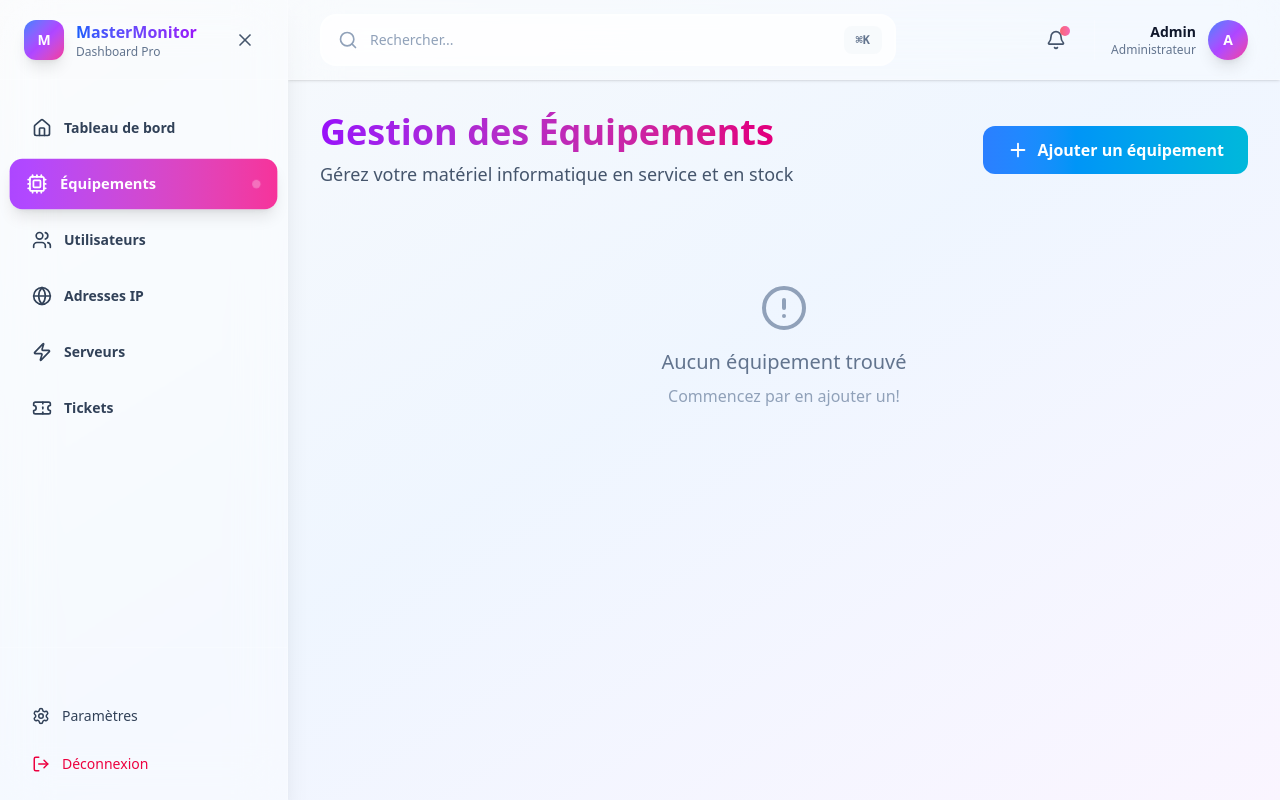
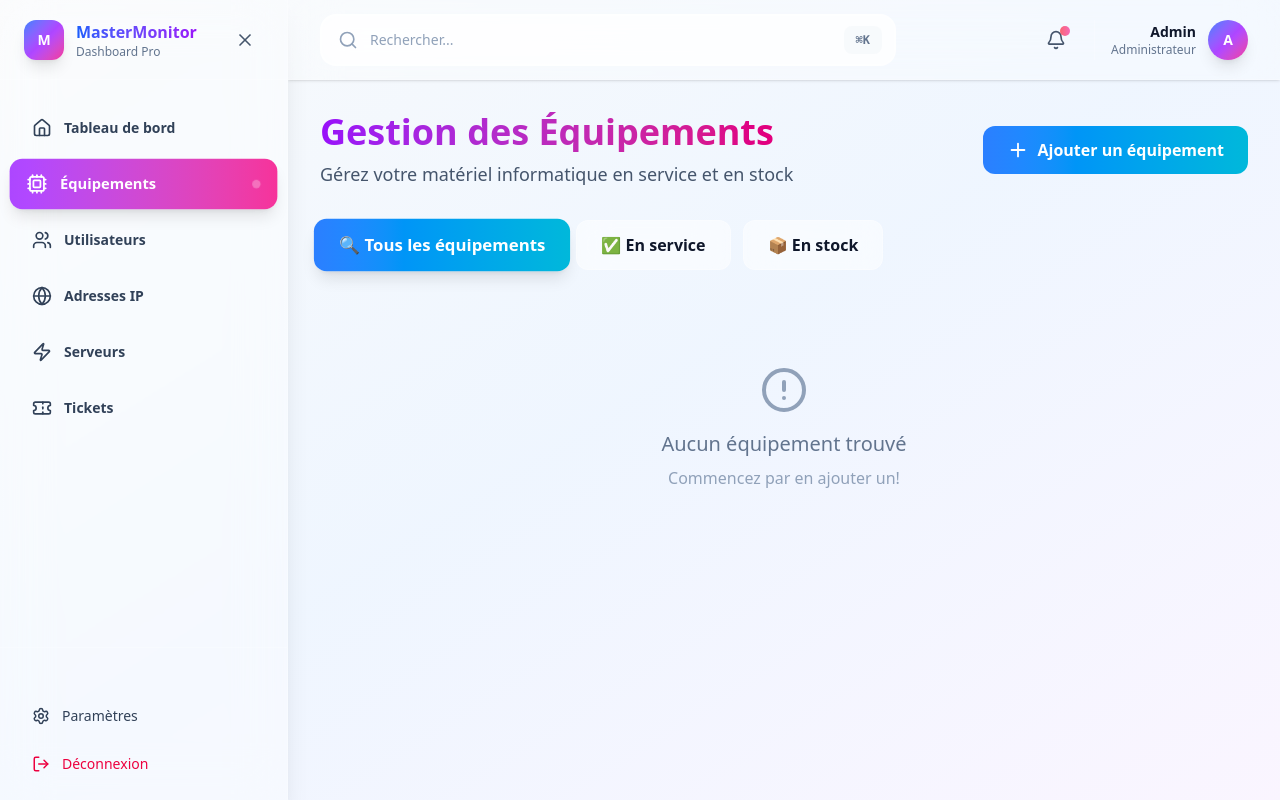
Before and after one commit to Halid13/MasterMonitor, a Next.js app: page /equipment in a window 1280 px wide. Built offline with nearby package versions, Linux system fonts and the light colour scheme.

Commit message:
add filter

```diff
--- a/src/app/equipment/page.tsx
+++ b/src/app/equipment/page.tsx
@@ -10,6 +10,7 @@ export default function EquipmentPage() {
   const { equipment, addEquipment, updateEquipment, deleteEquipment } = useDashboardStore();
   const [showModal, setShowModal] = useState(false);
   const [editingId, setEditingId] = useState<string | null>(null);
+  const [filterStatus, setFilterStatus] = useState<'all' | 'in-service' | 'stock'>('all');
   const [formData, setFormData] = useState<Partial<Equipment>>({
     type: 'laptop',
     status: 'stock',
@@ -199,6 +200,40 @@ export default function EquipmentPage() {
           </button>
         </div>
 
+        {/* Filter Buttons */}
+        <div className="flex gap-3 flex-wrap">
+          <button
+            onClick={() => setFilterStatus('all')}
+            className={`px-6 py-3 rounded-xl font-semibold transition-all duration-300 ${
+              filterStatus === 'all'
+                ? 'bg-gradient-to-r from-blue-500 to-cyan-500 text-white shadow-lg scale-105'
+                : 'bg-white/50 backdrop-blur-lg border border-white/30 text-slate-900 hover:bg-white/70'
+            }`}
+          >
+            🔍 Tous les équipements
+          </button>
+          <button
+            onClick={() => setFilterStatus('in-service')}
+            className={`px-6 py-3 rounded-xl font-semibold transition-all duration-300 ${
+              filterStatus === 'in-service'
+                ? 'bg-gradient-to-r from-emerald-500 to-teal-500 text-white shadow-lg scale-105'
+                : 'bg-white/50 backdrop-blur-lg border border-white/30 text-slate-900 hover:bg-white/70'
+            }`}
+          >
+            ✅ En service
+          </button>
+          <button
+            onClick={() => setFilterStatus('stock')}
+            className={`px-6 py-3 rounded-xl font-semibold transition-all duration-300 ${
+              filterStatus === 'stock'
+                ? 'bg-gradient-to-r from-blue-500 to-purple-500 text-white shadow-lg scale-105'
+                : 'bg-white/50 backdrop-blur-lg border border-white/30 text-slate-900 hover:bg-white/70'
+            }`}
+          >
+            📦 En stock
+          </button>
+        </div>
+
         {/* Modal */}
         {showModal && (
           <div className="fixed inset-0 bg-black/50 backdrop-blur-sm flex items-center justify-center z-50 p-4">
@@ -336,7 +371,7 @@ export default function EquipmentPage() {
         )}
 
         {/* Section Équipements en Service */}
-        {equipmentInService.length > 0 && (
+        {equipmentInService.length > 0 && (filterStatus === 'all' || filterStatus === 'in-service') && (
           <div className="space-y-4">
             <div className="flex items-center gap-2">
               <h2 className="text-2xl font-bold text-slate-900">✅ Équipements en Service</h2>
@@ -351,7 +386,7 @@ export default function EquipmentPage() {
         )}
 
         {/* Section Stock */}
-        {equipmentInStock.length > 0 && (
+        {equipmentInStock.length > 0 && (filterStatus === 'all' || filterStatus === 'stock') && (
           <div className="space-y-4">
             <div className="flex items-center gap-2">
               <h2 className="text-2xl font-bold text-slate-900">📦 Matériel Disponible (Stock)</h2>
```
